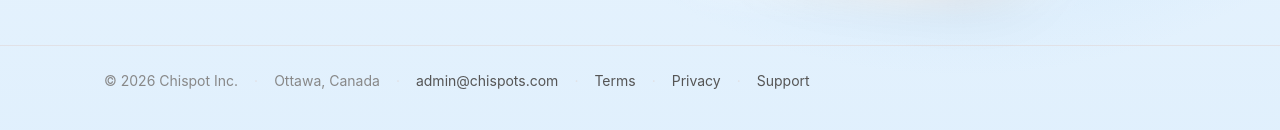
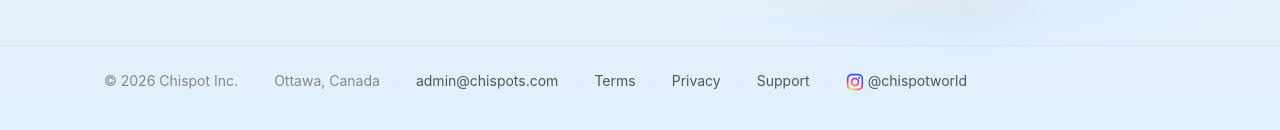
Before and after one commit to chispots/chispot-web, a plain HTML site: page index.html in a window 1280 px wide. Shown: the part 800-930 px from the top of the page. Drawn offline with Linux system fonts and the light colour scheme.

Commit message:
Link the Chispot Instagram from the homepage footer

```diff
--- a/index.html
+++ b/index.html
@@ -117,6 +117,39 @@
           <span class="sep">·</span><a href="terms.html">Terms</a>
           <span class="sep">·</span><a href="privacy.html">Privacy</a>
           <span class="sep">·</span><a href="support.html">Support</a>
+          <span class="sep">·</span>
+          <!-- Instagram's glyph in its own gradient, the same drawing as
+               marketing/giveaway/generate-giveaway-poster.mjs, so the site
+               and the poster show one logo. -->
+          <a
+            class="instagram"
+            href="https://www.instagram.com/chispotworld/"
+            aria-label="Instagram: @chispotworld"
+          >
+            <svg viewBox="0 0 24 24" aria-hidden="true" focusable="false">
+              <defs>
+                <radialGradient
+                  id="instagram"
+                  gradientUnits="userSpaceOnUse"
+                  cx="6.5"
+                  cy="25.5"
+                  r="27"
+                >
+                  <stop offset="0" stop-color="#FDF497" />
+                  <stop offset="0.05" stop-color="#FDF497" />
+                  <stop offset="0.45" stop-color="#FD5949" />
+                  <stop offset="0.6" stop-color="#D6249F" />
+                  <stop offset="0.9" stop-color="#285AEB" />
+                </radialGradient>
+              </defs>
+              <g stroke="url(#instagram)" fill="none" stroke-width="2.1">
+                <rect x="2.2" y="2.2" width="19.6" height="19.6" rx="5.6" />
+                <circle cx="12" cy="12" r="4.6" />
+              </g>
+              <circle cx="17.6" cy="6.4" r="1.35" fill="url(#instagram)" />
+            </svg>
+            <span>@chispotworld</span>
+          </a>
         </div>
       </div>
     </footer>
--- a/styles.css
+++ b/styles.css
@@ -393,6 +393,18 @@ a:hover {
 .site-footer a {
   color: var(--text-secondary);
 }
+/* The glyph keeps Instagram's own colours (index.html), so only its size and
+   spacing live here. */
+.site-footer .instagram {
+  display: inline-flex;
+  align-items: center;
+  gap: var(--space-xs);
+}
+.site-footer .instagram svg {
+  width: 18px;
+  height: 18px;
+  flex: none;
+}
 
 /* ---- Document pages (privacy / support) ---- */
 .doc {
```
